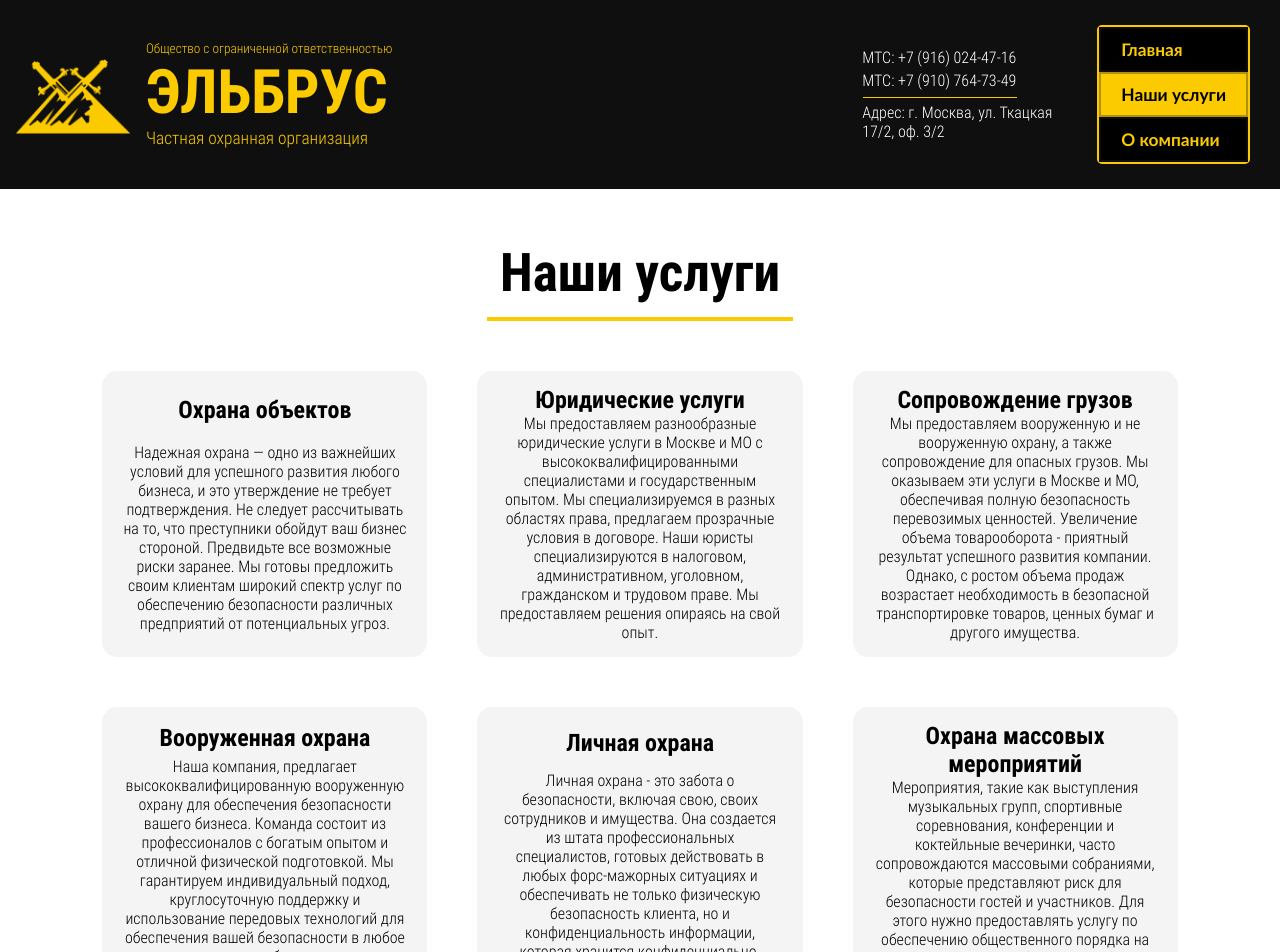
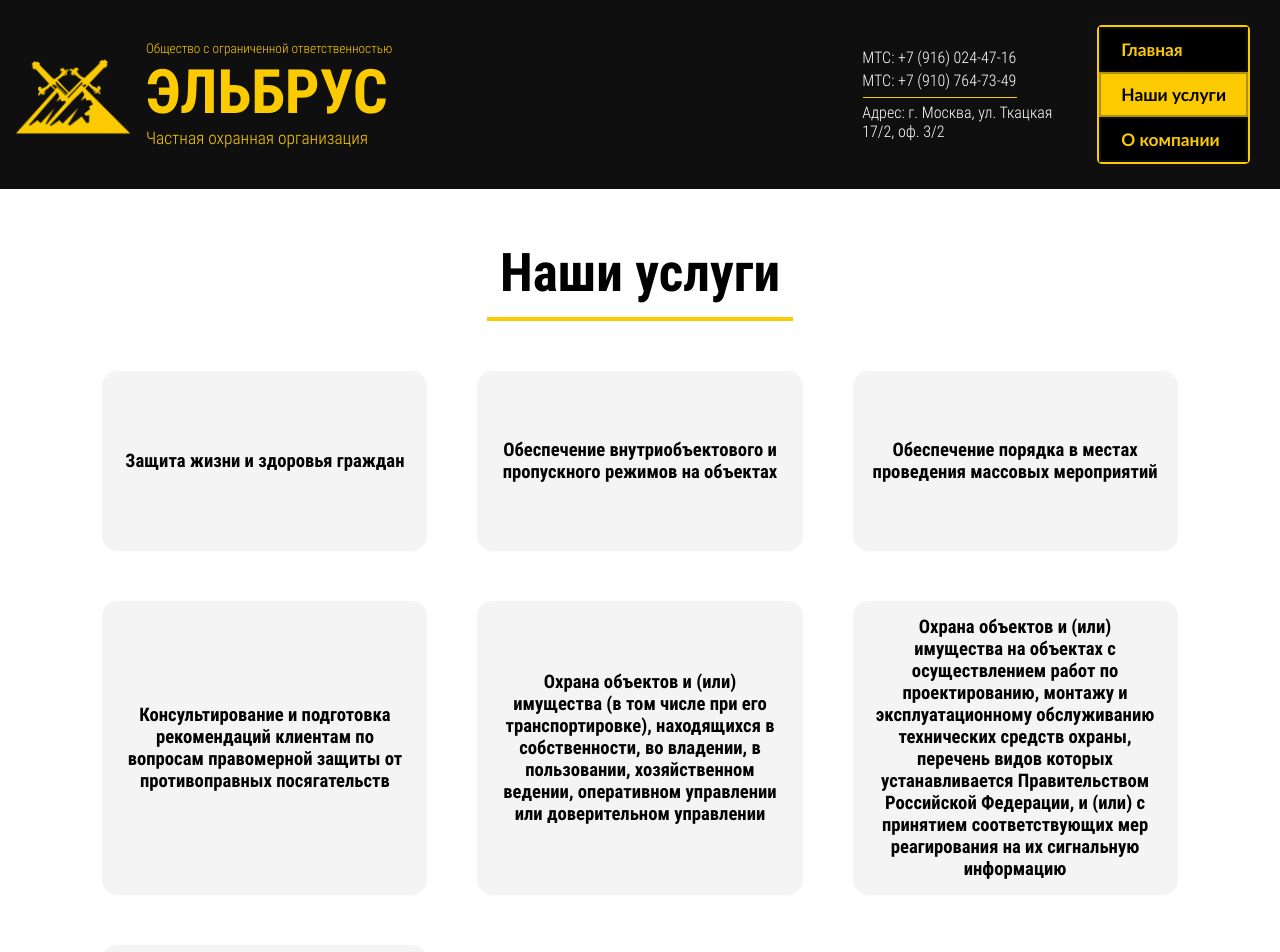
Before and after one commit to smirnovv11/elbrus-website, a React (Vite) app: page /services in a window 1280 px wide. Shown: the top 952 px of the page. Built offline with nearby package versions, Linux system fonts and the light colour scheme.

Commit message:
text-and-form-fixes

```diff
--- a/src/components/applicationForm/ApplicationFormContext.jsx
+++ b/src/components/applicationForm/ApplicationFormContext.jsx
@@ -23,6 +23,9 @@ const ApplicationFormProvider = ({children}) => {
             alert.sendAlert()
             return
         }
+
+        data.schedule = '--'
+        data.time = '--'
 
         emailjs.sendForm('service_eqbemnn', 'template_18nx53b', form.current, '8VrACJdCdG9bli8F3')
         .then((result) => {
--- a/src/components/applicationForm/ApplicationFrom.jsx
+++ b/src/components/applicationForm/ApplicationFrom.jsx
@@ -87,7 +87,7 @@ const ApplicationFrom = ({bgColor}) => {
                             <option>Офис/Офисное здание</option>
                         </select>
                     </div>
-                    <div className={styles.radio_div}>
+                    {/* <div className={styles.radio_div}>
                         <label>Режим охраны:</label>
                         <div>
                             <input type='radio' value='12 часов' checked={form.data.time === '12 часов'} onChange={handleInputChange} name='time' id='time1' required/>
@@ -108,7 +108,7 @@ const ApplicationFrom = ({bgColor}) => {
                             <input type='radio' value='Вахта' checked={form.data.schedule === 'Вахта'} onChange={handleInputChange} name='schedule' id='schedule2' required/>
                             <label style={{fontWeight: 'normal', textDecoration: 'underline'}} htmlFor="schedule2">Вахта</label>
                         </div>
-                    </div>
+                    </div> */}
                 </div>
                 <div className={styles.control_div}>
                     <button className={styles.black_btn}>Отправить</button>
--- a/src/components/applicationForm/ApplicationFrom.module.css
+++ b/src/components/applicationForm/ApplicationFrom.module.css
@@ -150,15 +150,15 @@ input[type='radio'] {
         font-size: 14pt;
     }
 }
-@media (width <= 700px) {
+/* @media (width <= 700px) {
     .control_div {
         margin-top: 35px;
         font-size: 12pt;
         align-items: center;
         gap: 20px;
     }
-}
-@media (width <= 600px) {
+} */
+@media (width <= 1100px) {
     .title {
         font-size: 23pt;
         margin: 0px 20px 10px 20px;
--- a/src/components/info/Info.jsx
+++ b/src/components/info/Info.jsx
@@ -5,6 +5,7 @@ export const INFORMATION = {
     mtc: '+7 (916) 024-47-16',
     tele2: '+7 (910) 764-73-49',
     adress: 'г. Москва, ул. Ткацкая 17/2, оф. 3/2',
+    fulladress: '105318, город Москва, вн.тер.г. муниципальный округ Соколиная Гора, ул. Ткацкая, д. 17, стр. 2, помещение 3/2',
     email: 'security.elbrus@yandex.ru'
 }
 
--- a/src/pages/about/about.components/aboutCompany/AboutCompany.jsx
+++ b/src/pages/about/about.components/aboutCompany/AboutCompany.jsx
@@ -4,16 +4,16 @@ import styles from './AboutCompany.module.css'
 const AboutCompany = () => {
     return (
         <div className={styles.container}>
-            <h1 className={styles.title}>О КОМПАНИИ</h1>
-            <p>Эльбрус – это современная компания, специализирующаяся на обеспечении безопасности и защите вашего бизнеса, имущества и сотрудников. Миссия "Эльбрус" заключается в обеспечении надежной и эффективной защиты наших клиентов. Мы предлагаем широкий спектр услуг, адаптированных под потребности наших клиентов.</p>
-            <label className={styles.services_p}>Частная охранная организация "Эльбрус" предоставляет следующие виды услуг:</label>
+            <h1 className={styles.title}>ВАШ ВЫБОР –  ЧАСТНАЯ ОХРАННАЯ ОРГАНИЗАЦИЯ «ЭЛЬБРУС»</h1>
+            <p>Безопасность всегда важна для человека. Современная система охраны – это результат постоянного поиска новых, эффективных инструментов по обеспечению защиты здоровья и жизни граждан, а так же сохранности материальных ценностей. Основной задачей деятельности «Эльбрус» является предотвращение чрезвычайных ситуаций. Квалифицированные специалисты, тактики и аналитики просчитают возможные риски, найдут уязвимые места и сделают все, чтобы Заказчик был в безопасности. Учитывая пожелания клиента, принимая во внимание все тонкости организации бизнеса и специфику ведения дел, «Эльбрус» гарантирует всестороннюю защиту от противоправных посягательств.</p>
+            <label className={styles.services_p}>ПРЕИМУЩЕСТВА ВАШЕГО ВЫБОРА:</label>
             <ul className={styles.services_list}>
-                <li>Охрана объектов</li>
-                <li>Юридические услуги</li>
-                <li>Сопровождение грузов</li>
-                <li>Вооруженная охрана</li>
-                <li>Личная охрана</li>
-                <li>Охрана массовых мероприятий</li>
+                <li><span>ПРОФЕССИОНАЛИЗМ.</span> Высококвалифицированные сотрудники ЧОО проходят строгий отбор и обучение, что гарантирует их профессиональное оперативное реагирование на возникающие угрозы. Контроль качества работы охранников и постоянное повышение квалификации, обеспечивают надежность и эффективность для обеспечения безопасности Заказчика.</li>
+                <li><span>ТЕХНИЧЕСКОЕ ОСНАЩЕНИЕ.</span> «ЭЛЬБРУС» использует передовые технологии для обеспечения безопасности. Видеонаблюдение, датчики движения, охранно-пожарные системы, системы контроля доступа – все это помогает предотвращать и своевременно реагировать на возможные угрозы. Техническая поддержка и обслуживание оборудования также являются важными составляющими успешной работы ЧОО.</li>
+                <li><span>ОПЕРАТИВНОСТЬ.</span> Быстрое реагирование на происшествия – одно из ключевых преимуществ «Эльбрус». Оперативная дежурная группа обеспечивает круглосуточный мониторинг, в случае противоправного деяния незамедлительно выезжает на место происшествия, что существенно снижает риск ущерба и потерь, вызванных возможными угрозами.</li>
+                <li><span>ЮРИДИЧЕСКАЯ ПОДДЕРЖКА.</span> Сотрудничество с «Эльбрус» предоставляет клиентам дополнительное преимущество в части юридической защиты и консультаций по вопросам безопасности. В случае возникновения споров или инцидентов ЧОО предоставляет квалифицированную юридическую поддержку, что снижает риск дополнительных затрат для клиента.</li>
+                <li><span>ФИНАНСОВАЯ ВЫГОДА.</span> Фиксированные расценки, оптимизация затрат и гибкие условия сотрудничества позволяют клиентам определить подходящий для них уровень защиты без необоснованных финансовых потерь.</li>
+                <li><span>ИНДИВИДУАЛЬНЫЙ ПОДХОД.</span> Частное охранное предприятие разрабатывает план безопасности Заказчика, учитывая индивидуальные особенности Объекта. Определение уязвимых зон, оценка потенциальных рисков и внедрение современных мер безопасности – все это способствует эффективной защите жизни и здоровья граждан, а также сохранности ТМЦ.</li>
             </ul>
             <div className={styles.employees}>
                 <h1 className={styles.subtitle}>НАШИ СОТРУДНИКИ</h1>
--- a/src/pages/about/about.components/contacts/Contacts.jsx
+++ b/src/pages/about/about.components/contacts/Contacts.jsx
@@ -11,7 +11,7 @@ const Contacts = () => {
                 <MapComponent/>
                 <div className={styles.info}>
                         <h2>Адрес: </h2>
-                        <p>{INFORMATION.adress}</p>
+                        <p>{INFORMATION.fulladress}</p>
                         <hr/>
                         <h2>Телефоны для связи: </h2>
                         <p>МТС: <a href={`tel:${INFORMATION.mtc}`}><span style={{textDecoration: 'underline'}}>{INFORMATION.mtc}</span></a></p>
--- a/src/pages/services/Services.jsx
+++ b/src/pages/services/Services.jsx
@@ -13,47 +13,25 @@ const Services = () => {
             </div>
             <div className={styles.cards}>
                 <div className={styles.card}>
-                    <h2>Охрана объектов</h2>
-                    <p>Надежная охрана — одно из важнейших условий для успешного развития любого бизнеса, и это утверждение не требует подтверждения.
-                        Не следует рассчитывать на то, что преступники обойдут ваш бизнес стороной. Предвидьте все возможные риски заранее.
-                        Мы готовы предложить своим клиентам широкий спектр услуг по обеспечению безопасности различных предприятий от потенциальных угроз.</p>
+                    <p>Защита жизни и здоровья граждан</p>
                 </div>
                 <div className={styles.card}>
-                    <h2>Юридические услуги</h2>
-                    <p>Мы предоставляем разнообразные юридические услуги в Москве и МО с высококвалифицированными специалистами и государственным опытом.
-                         Мы специализируемся в разных областях права, предлагаем прозрачные условия в договоре.
-                         Наши юристы специализируются в налоговом, административном, уголовном, гражданском и трудовом праве.
-                         Мы предоставляем решения опираясь на свой опыт.</p>
+                    <p>Обеспечение внутриобъектового и пропускного режимов на объектах</p>
                 </div>
                 <div className={styles.card}>
-                    <h2>Сопровождение грузов</h2>
-                    <p>Мы предоставляем вооруженную и не вооруженную охрану, а также сопровождение для опасных грузов.
-                        Мы оказываем эти услуги в Москве и МО, обеспечивая полную безопасность перевозимых ценностей.
-                        Увеличение объема товарооборота - приятный результат успешного развития компании. Однако, с ростом объема продаж возрастает
-                         необходимость в безопасной транспортировке товаров, ценных бумаг и другого имущества.</p>
+                    <p>Обеспечение порядка в местах проведения массовых мероприятий</p>
                 </div>
                 <div className={styles.card}>
-                    <h2>Вооруженная охрана</h2>
-                    <p>Наша компания, предлагает высококвалифицированную вооруженную охрану для обеспечения безопасности вашего бизнеса.
-                        Команда состоит из профессионалов с богатым опытом и отличной физической подготовкой.
-                        Мы гарантируем индивидуальный подход, круглосуточную поддержку и использование передовых технологий для обеспечения вашей безопасности в любое время и в любом месте.
-                    </p>
+                    <p>Консультирование и подготовка рекомендаций клиентам по вопросам правомерной защиты от противоправных посягательств</p>
                 </div>
                 <div className={styles.card}>
-                    <h2>Личная охрана</h2>
-                    <p>Личная охрана - это забота о безопасности, включая свою, своих сотрудников и имущества.
-                        Она создается из штата профессиональных специалистов, готовых действовать в любых
-                        форс-мажорных ситуациях и обеспечивать не только физическую безопасность клиента,
-                        но и конфиденциальность информации, которая хранится конфиденциально.
-
-</p>
+                    <p>Охрана объектов и (или) имущества (в том числе при его транспортировке), находящихся в собственности, во владении, в пользовании, хозяйственном ведении, оперативном управлении или доверительном управлении</p>
                 </div>
                 <div className={styles.card}>
-                    <h2>Охрана массовых мероприятий</h2>
-                    <p>Мероприятия, такие как выступления музыкальных групп, спортивные соревнования, конференции и коктейльные вечеринки,
-                        часто сопровождаются массовыми собраниями, которые представляют
-                        риск для безопасности гостей и участников. Для этого нужно предоставлять услугу по обеспечению
-                        общественного порядка на мероприятиях любого масштаба.</p>
+                    <p>Охрана объектов и (или) имущества на объектах с осуществлением работ по проектированию, монтажу и эксплуатационному обслуживанию технических средств охраны, перечень видов которых устанавливается Правительством Российской Федерации, и (или) с принятием соответствующих мер реагирования на их сигнальную информацию</p>
+                </div>
+                <div className={styles.card}>
+                    <p>Охрана объектов и (или) имущества, а также обеспечение внутриобъектового и пропускного режимов на объектах, в отношении которых установлены обязательные для выполнения требования к антитеррористической защищенности</p>
                 </div>
             </div>
             <div className={styles.info}>
--- a/src/pages/services/Services.module.css
+++ b/src/pages/services/Services.module.css
@@ -32,6 +32,7 @@
 .card {
     background-color: rgba(244, 244, 244, 0.936);
     padding: 15px 20px;
+    min-height: 150px;
     border-radius: 15px;
     display: flex;
     flex-direction: column;
@@ -39,6 +40,10 @@
     text-align: center;
     justify-content: space-around;
     transition: 0.2s all ease-in-out;
+}
+.card p {
+    font-size: 14pt;
+    font-weight: bold;
 }
 .card:hover {
     -webkit-box-shadow: 0px 26px 45px -18px rgba(0, 0, 0, 0.14);
```
Also changed, not shown: src/pages/about/about.components/aboutCompany/AboutCompany.module.css (+15 -10 lines), src/pages/about/about.components/contacts/Contacts.module.css (+5 -5 lines).
